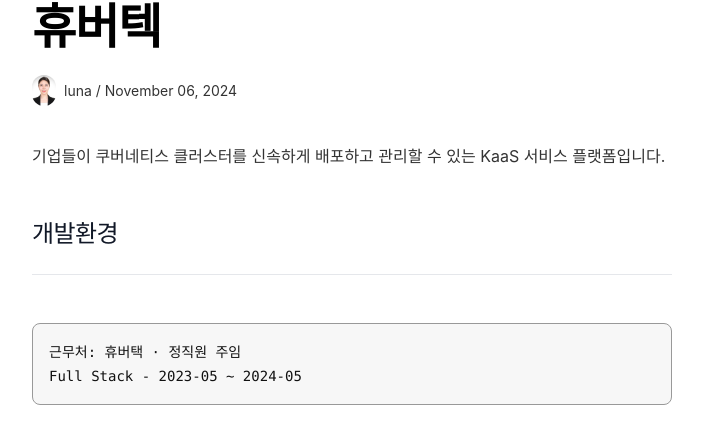
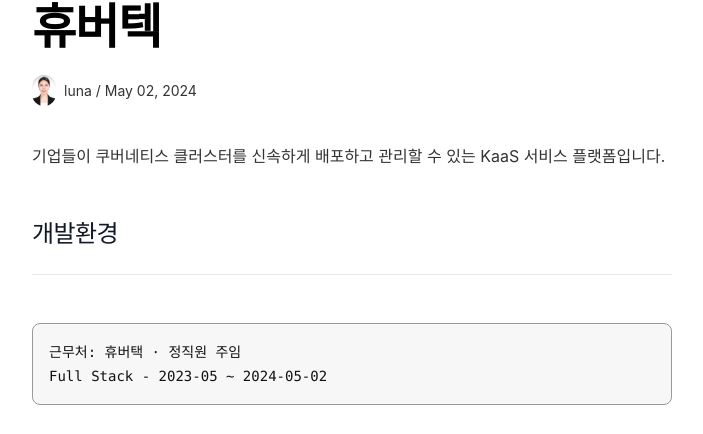
Before and after one commit to lunashp/portfolio, a Next.js app: page /projects/1 in a window 1280 px wide. Shown: the part 117-551 px from the top of the page, without its empty margins (288-991 px from the left). Built offline with nearby package versions, Linux system fonts and the light colour scheme.

Commit message:
fix: 프로젝트 상세 날짜 변경

```diff
--- a/src/components/Project/[slug]/index.tsx
+++ b/src/components/Project/[slug]/index.tsx
@@ -19,7 +19,8 @@
         _id: project._id,
         slug: project._id,
         title: project.title,
-        publishedAt: new Date(),
+        publishedAt: new Date(project.workEndedAt),
+        // publishedAt: project.workEndedAt,
         readingTime: "5 min read",
         project: project,
       }}
--- a/src/components/common/post/PostLayout.tsx
+++ b/src/components/common/post/PostLayout.tsx
@@ -8,7 +8,7 @@
   _id: string;
   slug: string;
   title: string;
-  publishedAt: Date;
+  publishedAt: any;
   readingTime: string;
   project: Project;
 };
--- a/src/components/data/ProjectList.tsx
+++ b/src/components/data/ProjectList.tsx
@@ -37,7 +37,7 @@
     _id: "1",
     slug: "project-1",
     workStartedAt: "2023-05",
-    workEndedAt: "2024-05",
+    workEndedAt: "2024-05-02",
     summary:
       "기업들이 쿠버네티스 클러스터를 신속하게 배포하고 관리할 수 있는 KaaS 서비스 플랫폼입니다.",
     mainImage: "/static/images/project/huevertech.webp",
@@ -64,7 +64,7 @@
     _id: "2",
     slug: "project-2",
     workStartedAt: "2022-05",
-    workEndedAt: "2023-04",
+    workEndedAt: "2023-04-30",
     summary:
       "국내 IT 서비스 경쟁력 강화를 목표로, 한국지능정보사회진흥원(NIA)의 지원 아래\n다양한 국내 업체와 협력해 만든 오픈 클라우드 플랫폼입니다.",
     mainImage: "/static/images/project/k-paas.webp",
```
